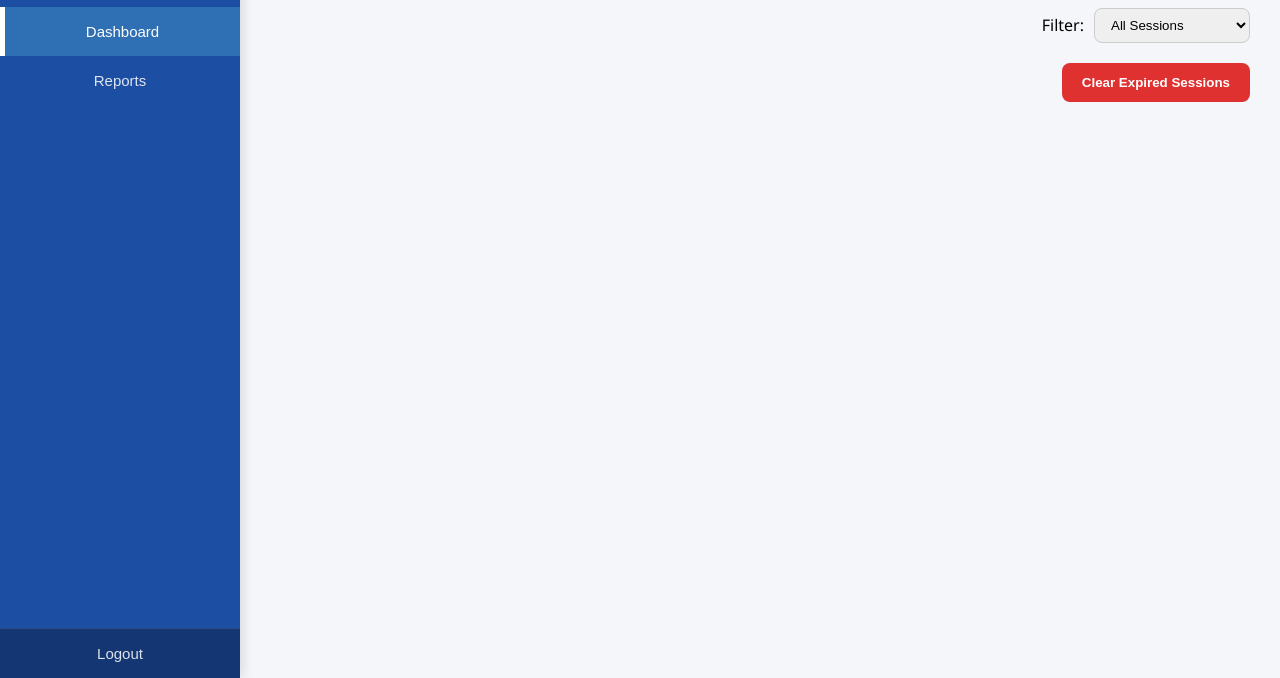
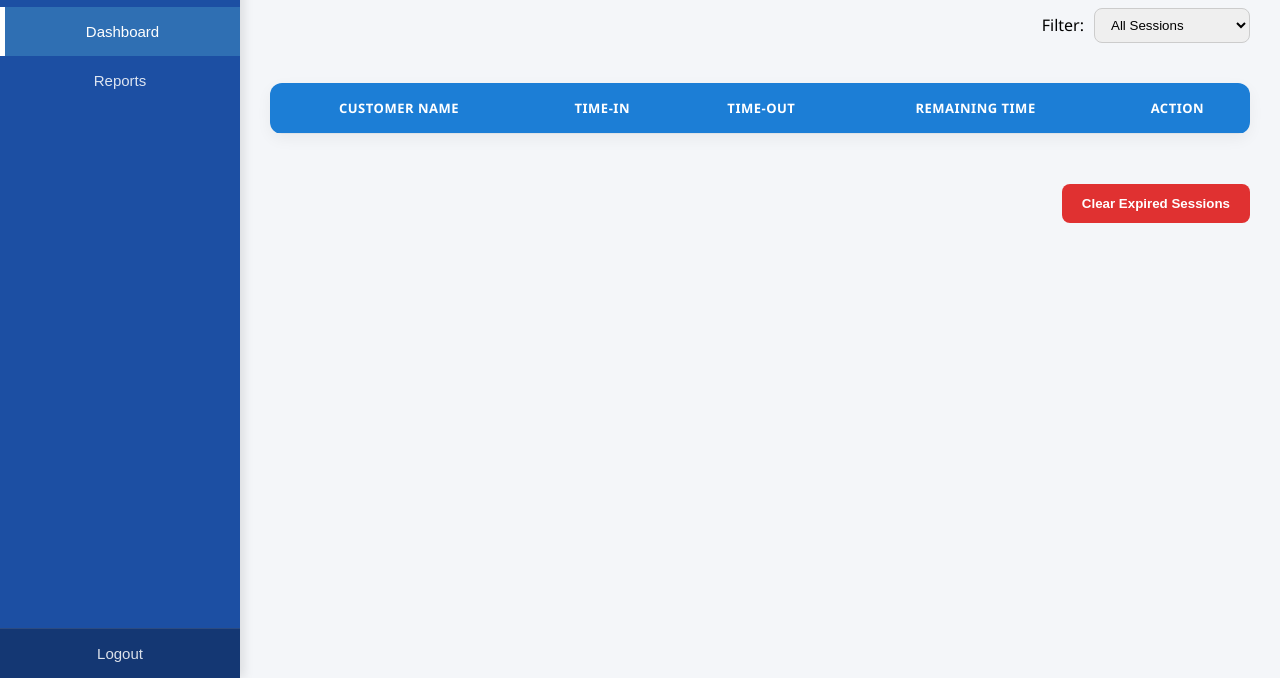
Before and after one commit to Mikmik1996/customer-session-tracking, a website: page frontend/dashboard.html in a window 1280 px wide. Both pictures are taken after a click on the button "Dashboard". Shown: the part 122-800 px from the top of the page. Drawn offline with nearby package versions, Linux system fonts and the light colour scheme; no server answers.

Commit message:
Restore dashboard table and add session filters

```diff
--- a/frontend/dashboard.html
+++ b/frontend/dashboard.html
@@ -450,7 +450,18 @@
   </div>
 
   <table>
-
+<thead>
+    <tr>
+      <th>Customer Name</th>
+      <th>Time-In</th>
+      <th>Time-Out</th>
+      <th>Remaining Time</th>
+      <th>Action</th>
+    </tr>
+  </thead>
+<tbody id="tableBody">
+  </tbody>
+</table>
 <div class="expired-actions">
   <button class="remove-expired"
           onclick="removeExpiredSessions()">
--- a/frontend/script.js
+++ b/frontend/script.js
@@ -95,6 +95,7 @@ async function loadSessions() {
   try {
     const res = await fetch("/api/sessions/active");
     const data = await res.json();
+console.log("Sessions:", data);
  const tableBody = document.getElementById("tableBody");
     if (!tableBody) return;
 let html = "";
@@ -120,16 +121,6 @@ const expired = remain <= 0;
 if (remain < 0) {
   remain = 0;
 }
-/* FILTER LOGIC */
-if (filter === "unlimited" && duration < 999)
-  return;
-
-if (filter === "expired" && !expired)
-  return;
-
-if (filter === "active" && (expired || duration >= 999))
-  return;
-
       const timeIn = start.toLocaleTimeString("en-PH");
       let timeOut = "-";
 
@@ -147,18 +138,15 @@ if (filter === "active" && (expired || duration >= 999))
       html += `
 <tr>
 <td>
-
 <input
   type="text"
   class="editable-name"
   value="${s.client_name}"
   data-id="${s.id}"
   onchange="saveCustomerName(this)"
->
-
+/>
 </td>
-
-  <td>${timeIn}</td>
+ <td>${timeIn}</td>
   <td>${timeOut}</td>
 
   <td class="${status}">
@@ -168,8 +156,7 @@ if (filter === "active" && (expired || duration >= 999))
         : formatRemainingTime(remain)
     }
   </td>
-
-  <td>
+<td>
   <button class="extend"
         onclick="extendSession(${s.id}, 30)">
   +30m
@@ -187,6 +174,8 @@ if (filter === "active" && (expired || duration >= 999))
 </tr>
 `;
     });
+
+console.log("Generated HTML:", html);
 
     tableBody.innerHTML = html;
 
```
